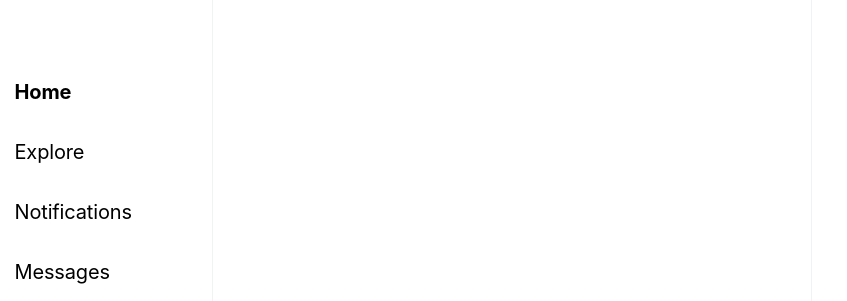
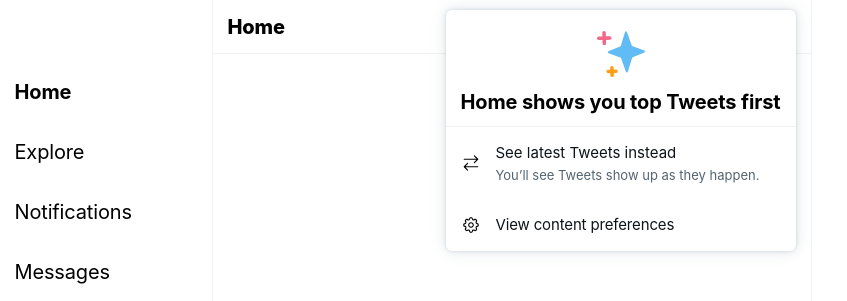
Before and after one commit to rohjs/twitter-markup-challenge, a website: page index.html in a window 1280 px wide. Shown: the top 301 px of the page, 71-918 px from the left. Drawn offline with Linux system fonts and the light colour scheme.

Commit message:
🚧 Style timeline-header style

```diff
--- a/index.html
+++ b/index.html
@@ -31,7 +31,28 @@
         </nav>
       </header>
 
-      <main></main>
+      <main>
+        <header class="timeline-header">
+          <h1>Home</h1>
+
+          <div class="dropdown">
+            <button type="button" aria-label="Timeline options">
+              <img src="./assets/icons/icon-twinkle.svg" alt="" />
+            </button>
+
+            <div>
+              <h2>Home shows you top Tweets first</h2>
+              <button type="button">
+                <strong>
+                  See latest Tweets instead
+                  <span> You’ll see Tweets show up as they happen. </span>
+                </strong>
+              </button>
+              <a href="#"> View content preferences </a>
+            </div>
+          </div>
+        </header>
+      </main>
       <aside></aside>
     </div>
   </body>
--- /dev/null
+++ b/styles/layouts/_timeline-header.scss
@@ -0,0 +1,103 @@
+.timeline-header {
+  @include flexbox(between);
+  width: 100%;
+  height: 54px;
+  padding: 0 15px;
+  border-bottom: 1px solid $border;
+
+  > h1 {
+    @include text-style(20, 800, $black);
+  }
+
+  .dropdown {
+    position: relative;
+
+    > button {
+      @include flexbox;
+      @include hover($black);
+      width: 34px;
+      height: 34px;
+      border-radius: (34px / 2);
+
+      img {
+        display: block;
+        width: 20px;
+        height: 20px;
+      }
+    }
+
+    > div {
+      position: absolute;
+      top: 0;
+      right: 0;
+      width: 350px;
+      padding-top: 8px;
+      overflow: hidden;
+      background-color: $white;
+      border-radius: 6px;
+      box-shadow: $modal-box-shadow;
+
+      h2 {
+        @include text-style(20, 700, $black);
+        padding-bottom: 12px;
+        text-align: center;
+        border-bottom: 1px solid $border;
+      }
+
+      button,
+      a {
+        @include text-style(15, 400, $dark);
+        @include flexbox(start);
+        @include light-hover;
+        width: 100%;
+        padding: 16px;
+        text-align: left;
+
+        strong,
+        span {
+          display: block;
+        }
+
+        strong {
+          font-weight: 400;
+        }
+
+        span {
+          @include text-style(13, $primary);
+          margin-top: 4px;
+        }
+
+        &::before {
+          display: block;
+          width: 18px;
+          height: 18px;
+          margin-right: 16px;
+          background-position: center center;
+          background-repeat: no-repeat;
+          background-size: contain;
+          content: '';
+        }
+      }
+
+      button::before {
+        background-image: url('./assets/icons/icon-swap.svg');
+      }
+
+      a::before {
+        background-image: url('./assets/icons/icon-gear.svg');
+      }
+
+      &::before {
+        display: block;
+        width: 48px;
+        height: 48px;
+        margin: 12px auto;
+        background-image: url('./assets/icons/icon-twinkle-colored.svg');
+        background-position: center center;
+        background-repeat: no-repeat;
+        background-size: contain;
+        content: '';
+      }
+    }
+  }
+}
--- a/styles/main.scss
+++ b/styles/main.scss
@@ -15,3 +15,4 @@
 @import './layouts/grid';
 @import './layouts/global-header';
 @import './layouts/gnb';
+@import './layouts/timeline-header';
--- a/styles/mixins/_hover.scss
+++ b/styles/mixins/_hover.scss
@@ -18,3 +18,11 @@
     background-color: darken($blue, $intensity);
   }
 }
+
+@mixin light-hover() {
+  transition: background-color 200ms;
+
+  &:hover {
+    background-color: $background;
+  }
+}
```
Also changed, not shown: style.css.
